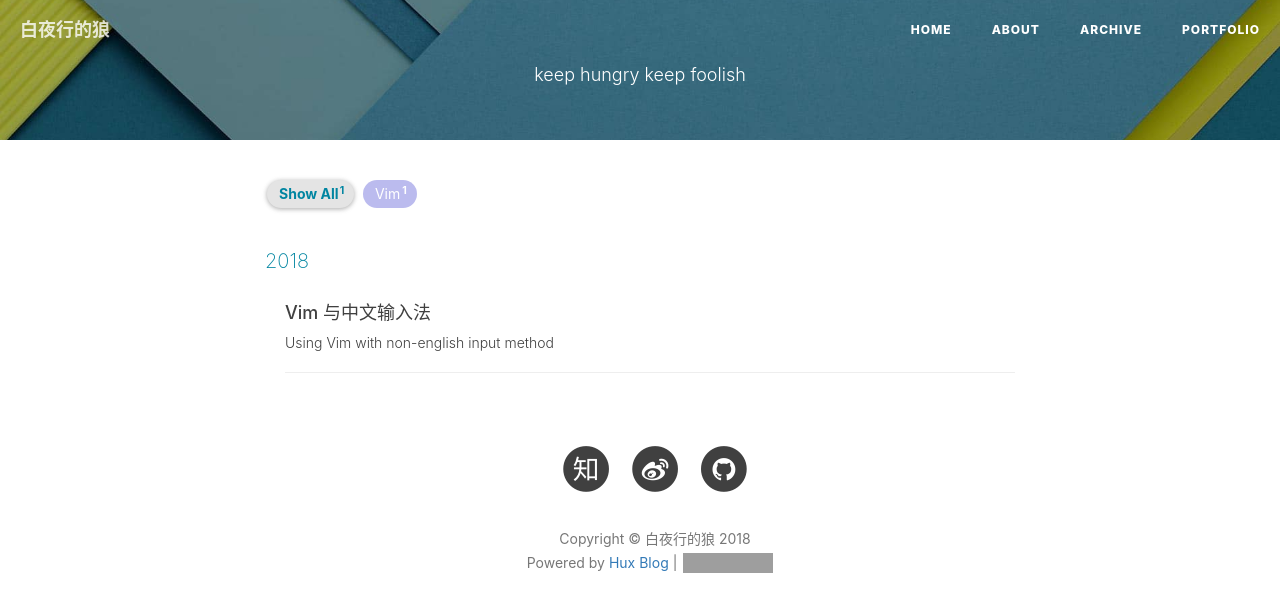
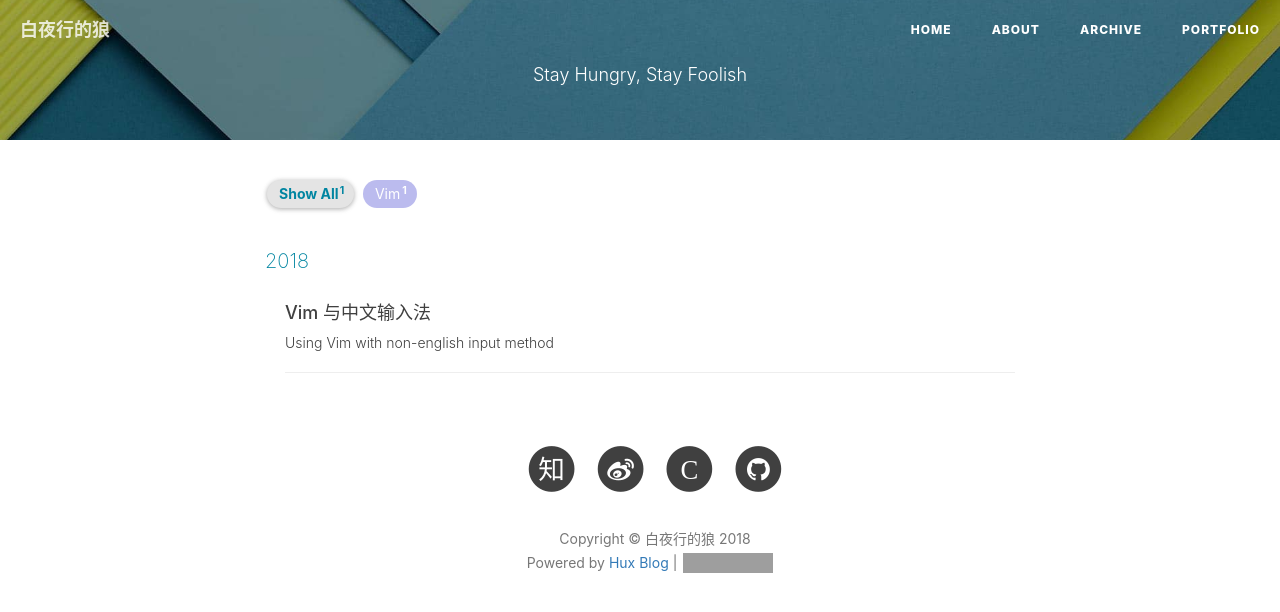
Before and after one commit to HaoQChen/HaoQChen.github.io, a Jekyll site: the page built from archive.html, in a window 1280 px wide. Shown: the top 612 px of the page. Built offline with Jekyll 4.4.1, drawn with Linux system fonts in a browser that asks for light colours; nearby versions of some CDN libraries; comment, search, counter and statistics services are not loaded; grey boxes are pictures that could not be loaded.

Commit message:
add CSDN

```diff
--- a/_config.yml
+++ b/_config.yml
@@ -16,6 +16,7 @@
 weibo_username:     1952114745
 zhihu_username:     HaoQ_Chen
 github_username:    HaoQChen
+CSDN_username:      u013834525
 #twitter_username:
 #facebook_username:  huxpro
 #linkedin_username:  firstname-lastname-idxxxx
--- a/_includes/sns-links.html
+++ b/_includes/sns-links.html
@@ -48,6 +48,16 @@
     </a>
   </li>
   {% endif %}
+  {% if site.CSDN_username %}
+    <li>
+      <a target="_blank" href="http://blog.csdn.net/{{ site.CSDN_username }}">
+        <span class="fa-stack fa-lg">
+          <i class="fa fa-circle fa-stack-2x"></i>
+          <i class="fa fa-CSDN fa-stack-1x fa-inverse">C</i>
+        </span>
+      </a>
+    </li>
+    {% endif %}
   {% if site.facebook_username %}
   <li>
     <a target="_blank" href="https://www.facebook.com/{{ site.facebook_username }}">
--- a/archive.html
+++ b/archive.html
@@ -1,7 +1,7 @@
 ---
 title: Archive
 layout: default
-description: keep hungry keep foolish
+description: Stay Hungry, Stay Foolish
 header-img: "img/tag-bg.jpg"
 ---
 
```
